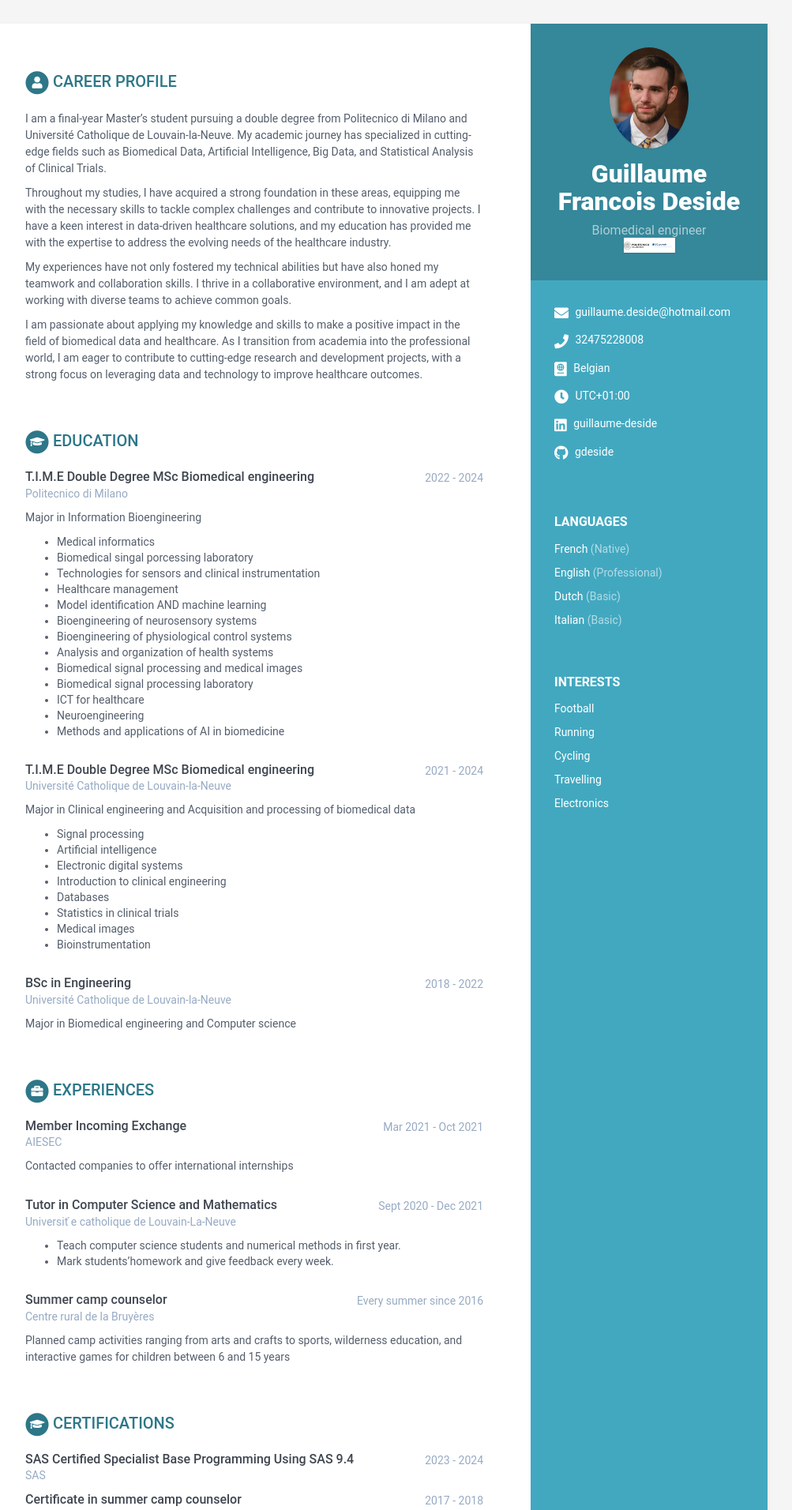
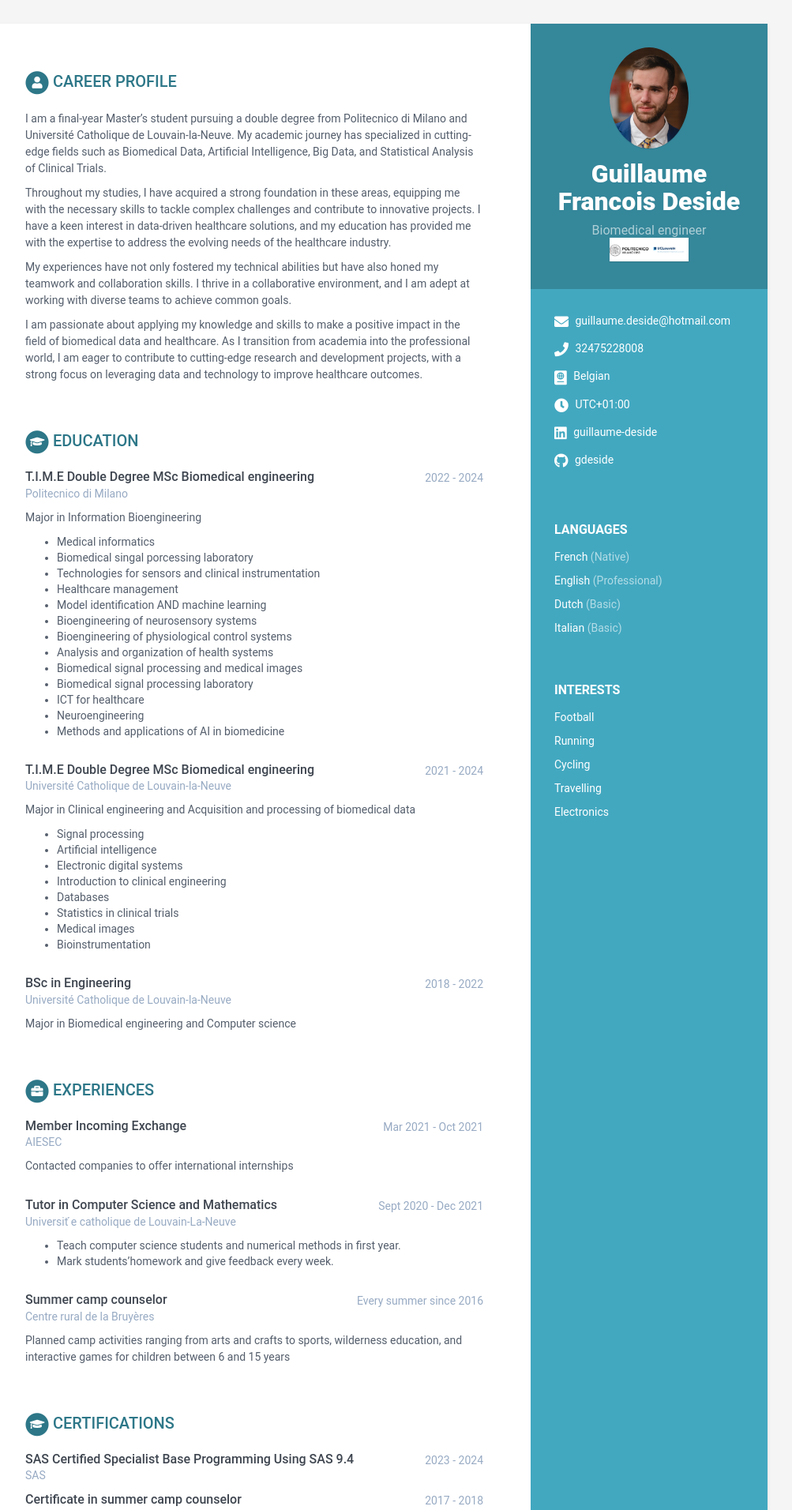
Before and after one commit to gdeside/CV, a Jekyll site: the page built from index.html, in a window 1280 px wide. Shown: the top 1912 px of the page at 79% size, without its empty margins (168-1171 px from the left). Built offline with Jekyll 4.4.1, drawn with Linux system fonts in a browser that asks for light colours.

Commit message:
Update size

```diff
--- a/_sass/_base.scss
+++ b/_sass/_base.scss
@@ -85,7 +85,7 @@ p {
   }
   .banner {
     //used for profile image
-    max-width: 65px;
+    max-width: 100px;
     margin-bottom: 5px;
     border: 0px solid #fff;
     box-shadow: 0 1px 1px rgba(0, 0, 0, 0.1);
```
